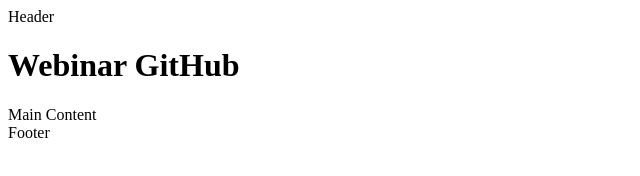
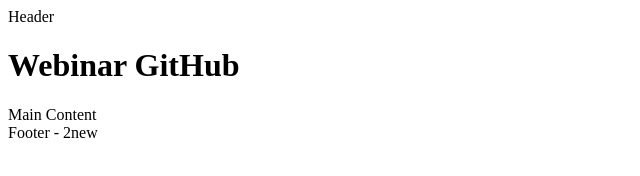
Before and after one commit to TetianaZakharova/webinar, a plain HTML site: page index.html in a window 1280 px wide. Shown: the full height of the page, 0-640 px from the left. Drawn offline with Linux system fonts and the light colour scheme.

Commit message:
user 2 update footer

```diff
--- a/index.html
+++ b/index.html
@@ -11,7 +11,7 @@
         <h1>Webinar GitHub</h1>
         Main Content
     </main>
-    <footer>Footer</footer>
+    <footer>Footer - 2new</footer>
 
 </body>
 </html>
```
